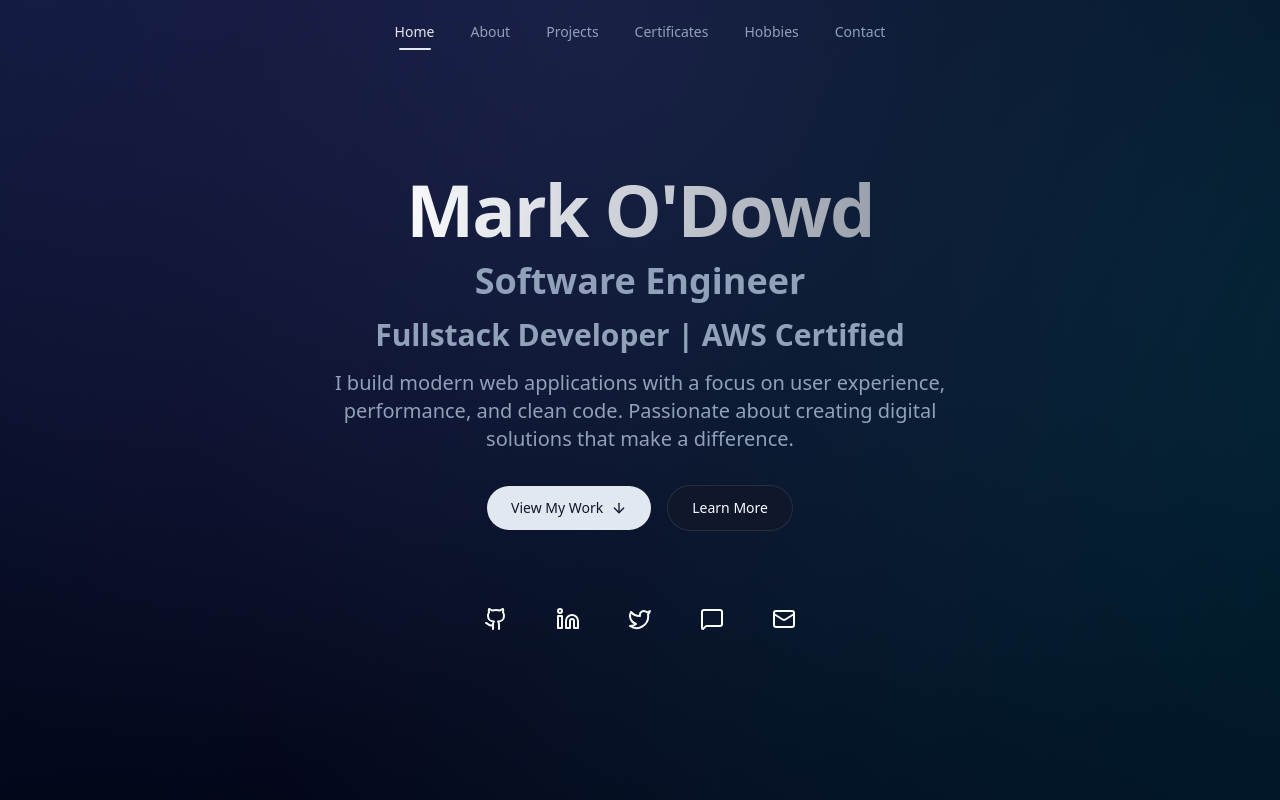
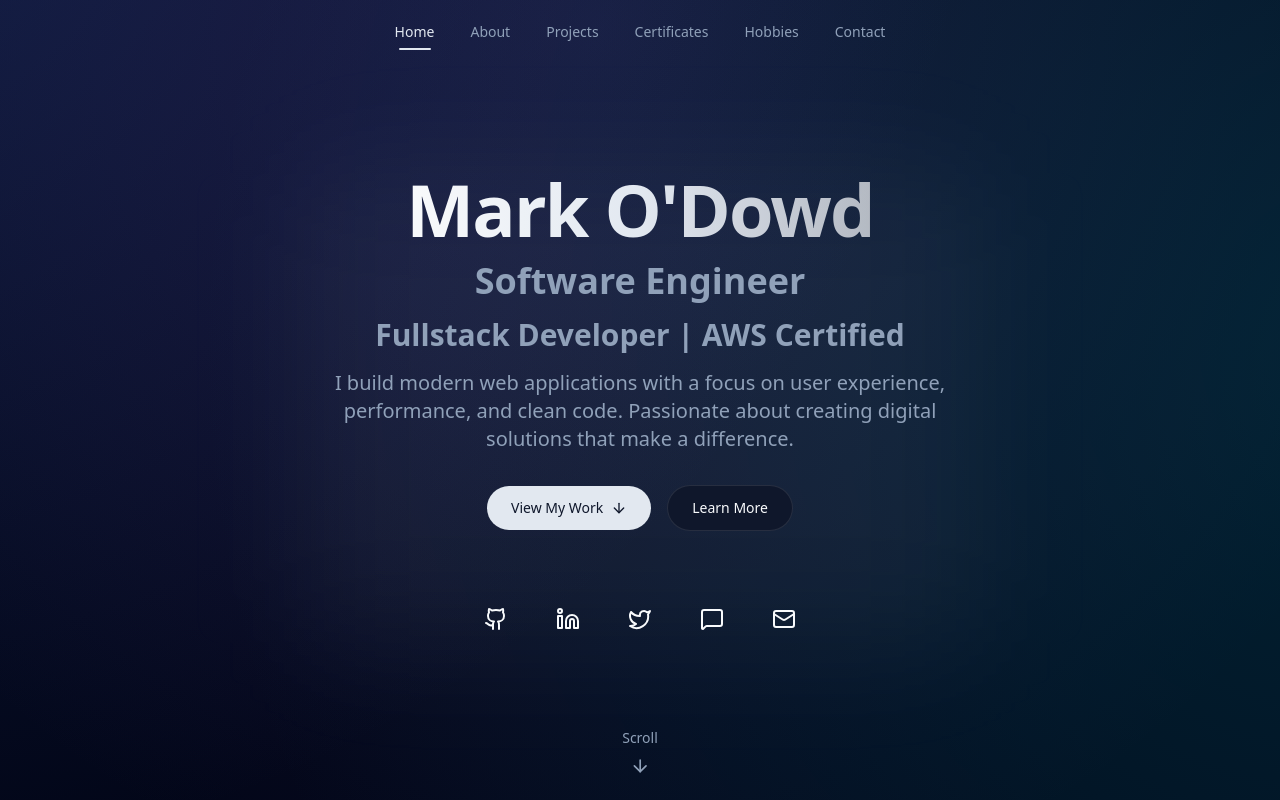
Before and after one commit to markodowd/markodowd-portfolio, a Next.js app: page / in a window 1280 px wide. Shown: the top 800 px of the page. Built offline with nearby package versions, Linux system fonts and the light colour scheme.

Commit message:
feat: Hero improved

```diff
--- a/components/Hero.tsx
+++ b/components/Hero.tsx
@@ -2,6 +2,7 @@
 
 import { ArrowDown, Github, Linkedin, Mail, Twitter, MessageSquare } from "lucide-react";
 import { useMousePosition } from "@/hooks/use-mouse-position";
+import { motion } from "framer-motion";
 
 export default function Hero() {
   const { mousePosition, ref } = useMousePosition();
@@ -50,27 +51,59 @@ export default function Hero() {
           opacity: mousePosition.x > 0 && mousePosition.y > 0 ? 1 : 0,
         }}
       />
-      <div className="relative max-w-4xl space-y-8 z-10">
-        <div className="space-y-4">
-          <h1 className="text-5xl font-bold tracking-tight sm:text-6xl md:text-7xl">
-            <span className="bg-gradient-to-r from-foreground to-foreground/60 bg-clip-text text-transparent">
+
+      {/* Subtle glow effect behind content */}
+      <div className="relative max-w-4xl space-y-8 z-10 before:absolute before:inset-0 before:rounded-3xl before:bg-primary/5 before:blur-3xl before:-z-10">
+        <motion.div
+          className="space-y-4"
+          initial={{ opacity: 0, y: 30 }}
+          animate={{ opacity: 1, y: 0 }}
+          transition={{ duration: 0.8, ease: [0.21, 1.11, 0.81, 0.99] }}
+        >
+          <motion.h1
+            className="text-5xl font-bold tracking-tight sm:text-6xl md:text-7xl"
+            initial={{ opacity: 0, y: 20 }}
+            animate={{ opacity: 1, y: 0 }}
+            transition={{ duration: 0.8, delay: 0.2 }}
+          >
+            <span className="bg-gradient-to-r from-foreground via-primary to-foreground/70 bg-clip-text text-transparent">
               Mark O'Dowd
             </span>
-          </h1>
-          <h2 className="text-4xl font-semibold text-muted-foreground sm:text-3xl md:text-4xl">
+          </motion.h1>
+          <motion.h2
+            className="text-4xl font-semibold text-muted-foreground sm:text-3xl md:text-4xl"
+            initial={{ opacity: 0, y: 20 }}
+            animate={{ opacity: 1, y: 0 }}
+            transition={{ duration: 0.8, delay: 0.3 }}
+          >
             Software Engineer
-          </h2>
-          <h3 className="text-2xl font-semibold text-muted-foreground sm:text-2xl md:text-3xl">
+          </motion.h2>
+          <motion.h3
+            className="text-2xl font-semibold text-muted-foreground sm:text-2xl md:text-3xl"
+            initial={{ opacity: 0, y: 20 }}
+            animate={{ opacity: 1, y: 0 }}
+            transition={{ duration: 0.8, delay: 0.4 }}
+          >
             Fullstack Developer | AWS Certified
-          </h3>
-          <p className="mx-auto max-w-2xl text-lg text-muted-foreground sm:text-xl">
+          </motion.h3>
+          <motion.p
+            className="mx-auto max-w-2xl text-lg text-muted-foreground sm:text-xl"
+            initial={{ opacity: 0, y: 20 }}
+            animate={{ opacity: 1, y: 0 }}
+            transition={{ duration: 0.8, delay: 0.5 }}
+          >
             I build modern web applications with a focus on user experience,
             performance, and clean code. Passionate about creating digital
             solutions that make a difference.
-          </p>
-        </div>
+          </motion.p>
+        </motion.div>
 
-        <div className="flex flex-wrap items-center justify-center gap-4">
+        <motion.div
+          className="flex flex-wrap items-center justify-center gap-4"
+          initial={{ opacity: 0, y: 20 }}
+          animate={{ opacity: 1, y: 0 }}
+          transition={{ duration: 0.8, delay: 0.6 }}
+        >
           <a
             href="#projects"
             className="group flex items-center gap-2 rounded-full bg-primary px-6 py-3 text-sm font-medium text-primary-foreground transition-all hover:scale-105 hover:shadow-lg"
@@ -84,54 +117,76 @@ export default function Hero() {
           >
             Learn More
           </a>
-        </div>
+        </motion.div>
 
-        <div className="flex items-center justify-center gap-6 pt-8">
+        <motion.div
+          className="flex items-center justify-center gap-6 pt-8"
+          initial={{ opacity: 0, y: 20 }}
+          animate={{ opacity: 1, y: 0 }}
+          transition={{ duration: 0.8, delay: 0.7 }}
+        >
           <a
             href="https://github.com"
             target="_blank"
             rel="noopener noreferrer"
-            className="rounded-full p-3 transition-all hover:scale-110 hover:bg-accent"
+            className="rounded-full p-3 transition-all hover:scale-110 hover:bg-accent group"
             aria-label="GitHub"
           >
-            <Github className="h-6 w-6" />
+            <Github className="h-6 w-6 transition-colors group-hover:text-primary" />
           </a>
           <a
             href="https://www.linkedin.com/in/markodowd2/"
             target="_blank"
             rel="noopener noreferrer"
-            className="rounded-full p-3 transition-all hover:scale-110 hover:bg-accent"
+            className="rounded-full p-3 transition-all hover:scale-110 hover:bg-accent group"
             aria-label="LinkedIn"
           >
-            <Linkedin className="h-6 w-6" />
+            <Linkedin className="h-6 w-6 transition-colors group-hover:text-primary" />
           </a>
           <a
             href="https://x.com/markodowd_dev"
             target="_blank"
             rel="noopener noreferrer"
-            className="rounded-full p-3 transition-all hover:scale-110 hover:bg-accent"
+            className="rounded-full p-3 transition-all hover:scale-110 hover:bg-accent group"
             aria-label="X"
           >
-            <Twitter className="h-6 w-6" />
+            <Twitter className="h-6 w-6 transition-colors group-hover:text-primary" />
           </a>
           <a
             href="https://bsky.app/profile/markodowd.dev"
             target="_blank"
             rel="noopener noreferrer"
-            className="rounded-full p-3 transition-all hover:scale-110 hover:bg-accent"
+            className="rounded-full p-3 transition-all hover:scale-110 hover:bg-accent group"
             aria-label="Bluesky"
           >
-            <MessageSquare className="h-6 w-6" />
+            <MessageSquare className="h-6 w-6 transition-colors group-hover:text-primary" />
           </a>
           <a
             href="mailto:contact@markodowd.dev"
-            className="rounded-full p-3 transition-all hover:scale-110 hover:bg-accent"
+            className="rounded-full p-3 transition-all hover:scale-110 hover:bg-accent group"
             aria-label="Email"
           >
-            <Mail className="h-6 w-6" />
+            <Mail className="h-6 w-6 transition-colors group-hover:text-primary" />
           </a>
-        </div>
+        </motion.div>
       </div>
+
+      {/* Animated scroll indicator */}
+      <motion.div
+        className="absolute bottom-8 left-1/2 -translate-x-1/2 z-10"
+        initial={{ opacity: 0 }}
+        animate={{ opacity: 1 }}
+        transition={{ delay: 1.5 }}
+      >
+        <motion.div
+          animate={{ y: [0, 10, 0] }}
+          transition={{ duration: 2, repeat: Infinity, ease: "easeInOut" }}
+          className="flex flex-col items-center gap-2 text-muted-foreground"
+        >
+          <span className="text-sm">Scroll</span>
+          <ArrowDown className="h-5 w-5" />
+        </motion.div>
+      </motion.div>
     </section>
   );
 }
```
